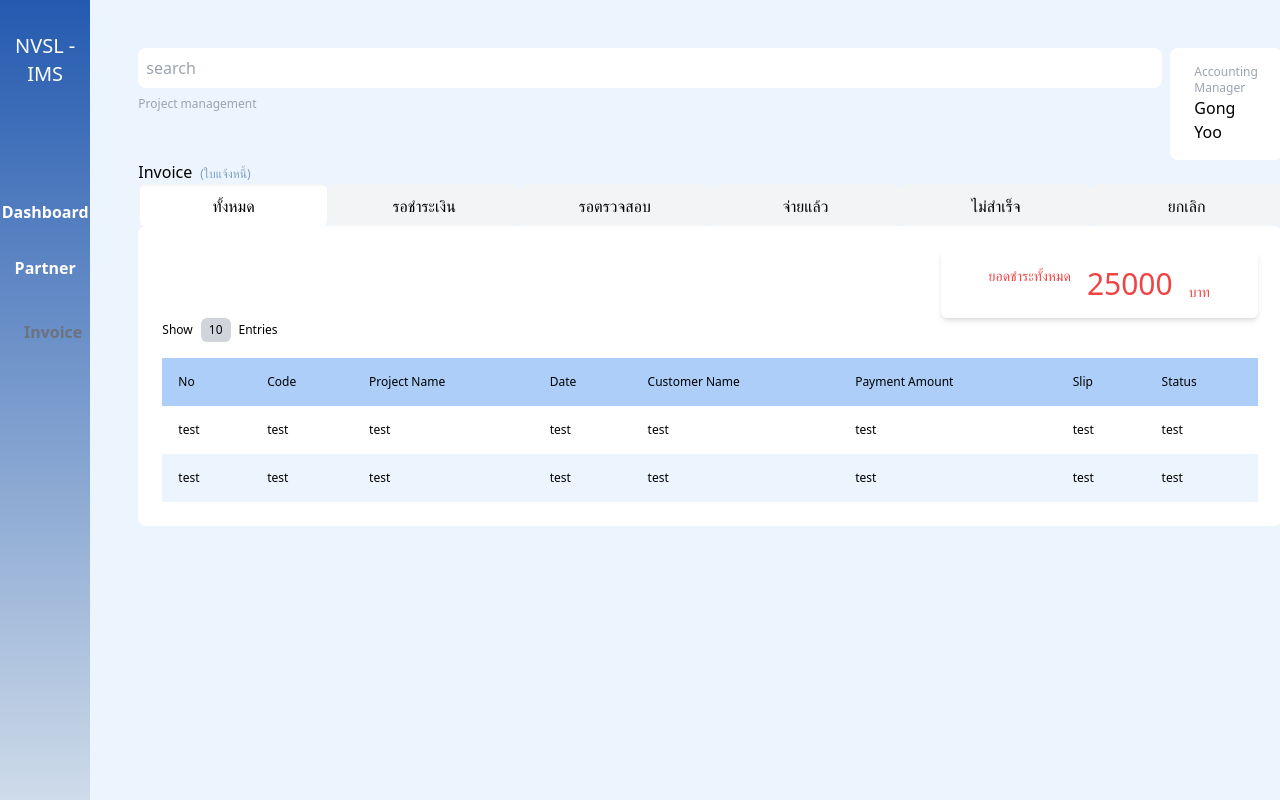
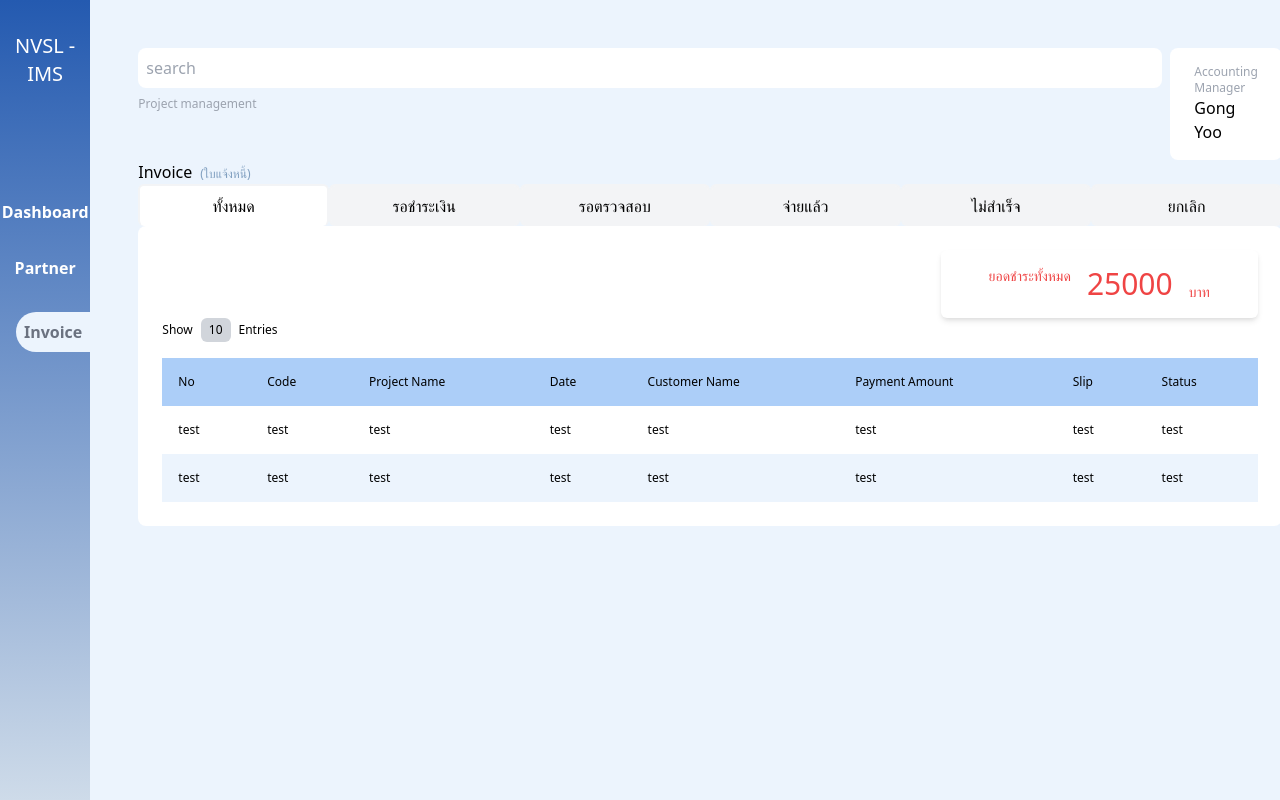
Before and after one commit to sasirat/nvsl-invoice, a Next.js app: page / in a window 1280 px wide. Shown: the top 800 px of the page. Built offline with nearby package versions, Linux system fonts and the light colour scheme.

Commit message:
Update side bar

```diff
--- a/components/Menubar.tsx
+++ b/components/Menubar.tsx
@@ -1,4 +1,5 @@
 import stylesMenubar from '../styles/MenuBar.module.css'
+import styleWrapper from '../styles/Wrapper.module.css'
 
 const MenuBar = () => {
   return (
@@ -9,7 +10,7 @@ const MenuBar = () => {
       <div className="mt-20 text-center text-white font-bold">
         <div className="my-8">Dashboard</div>
         <div className="my-8">Partner</div>
-        <div className={`${stylesMenubar.select} my-8 text-gray-500 p-2 ml-4 rounded-l-full relative`}>Invoice</div>
+        <div className={`${styleWrapper.bg} ${stylesMenubar.select} my-8 text-gray-500 p-2 ml-4 rounded-l-full relative`}>Invoice</div>
       </div>
     </div>
   )
```
